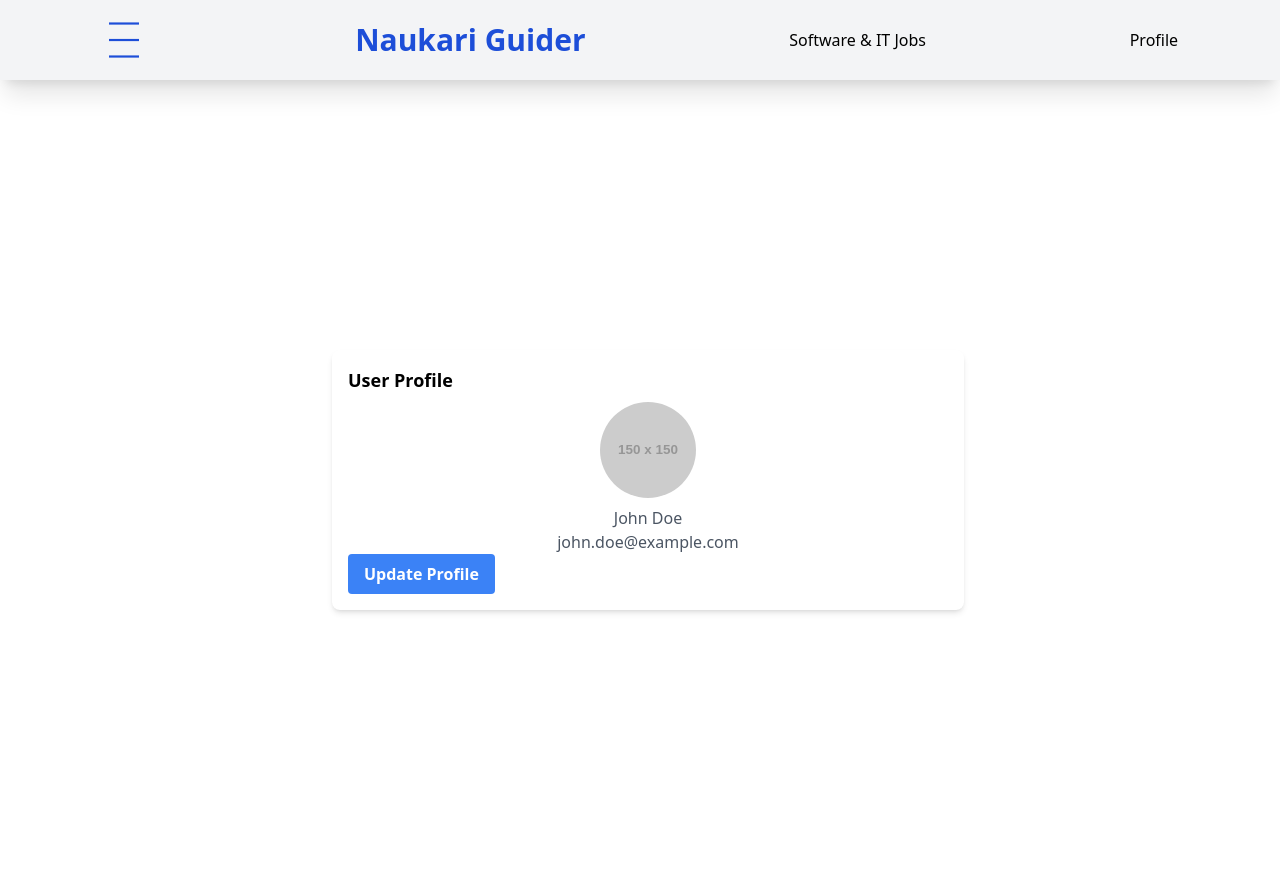
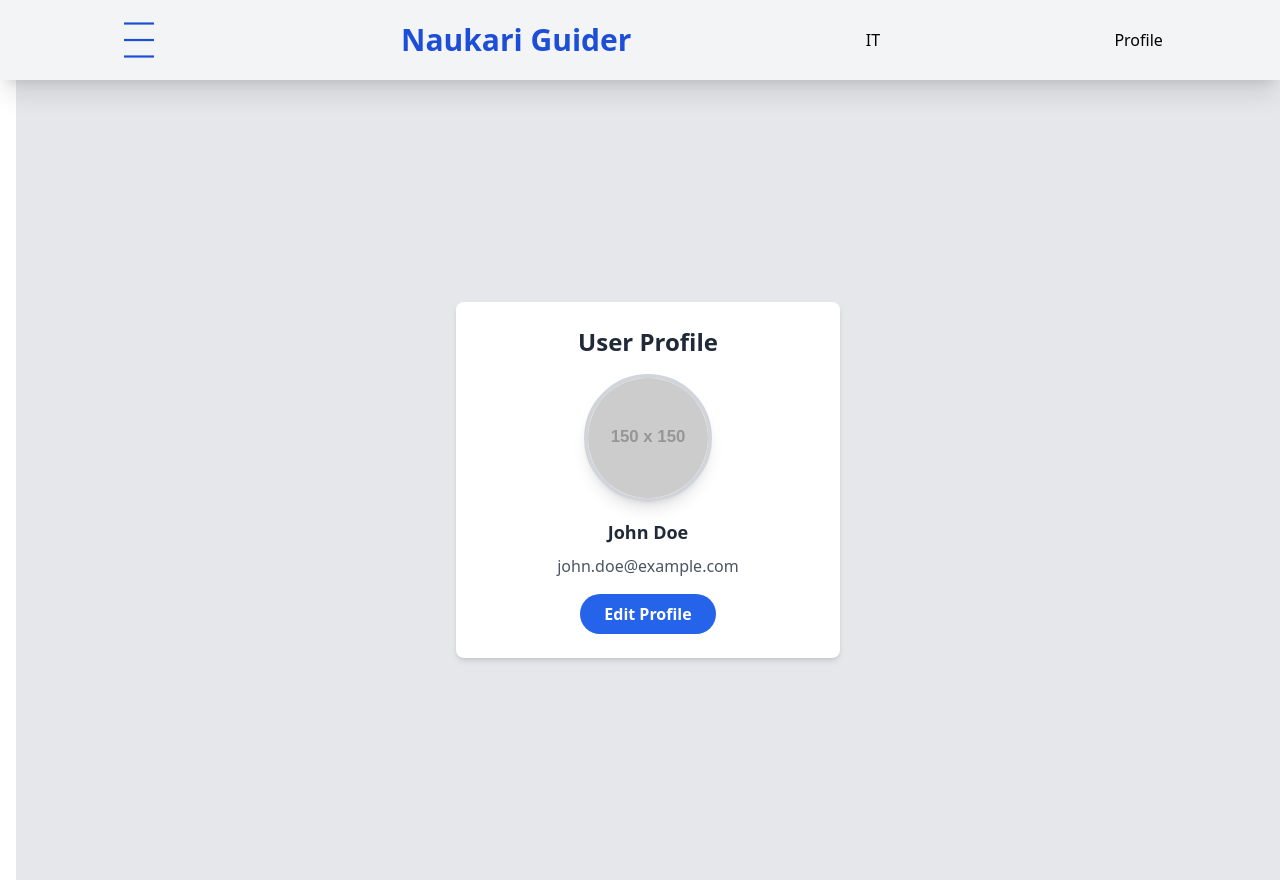
Before and after one commit to gauravghuge7/Naukari-Project, a React (Vite) app in the folder client/: page /user/profile in a window 1280 px wide. Built offline with nearby package versions, Linux system fonts and the light colour scheme.

Commit message:
update the container

```diff
--- a/client/src/Admin/AdminTest/TestLayout.tsx/TestLayout.tsx
+++ b/client/src/Admin/AdminTest/TestLayout.tsx/TestLayout.tsx
@@ -66,8 +66,6 @@ const TestLayout = () => {
 
 
 
-
-
          {/* Create Test Form for creating a test dialog */}
          <section>
             {
--- a/client/src/Router/UserRoutes/UserRouter/UserRouter.tsx
+++ b/client/src/Router/UserRoutes/UserRouter/UserRouter.tsx
@@ -6,6 +6,7 @@ const UserLayout = React.lazy(() => import('../UserLayout/UserLayout'));
 const UserDashboard = React.lazy(() => import('../../../User/UserDashBoard/UserDashBoard'));
 const UserProfile = React.lazy(() => import('../../../User/UserProfile/UserProfile'));
 const MyTests = React.lazy(() => import('../../../User/Tests/MyTests/MyTests'));
+const GiveTest = React.lazy(() => import('../../../User/Tests/GiveTest/GiveTest'));
 
 const UserRouter: React.FC = () => {
    return (
@@ -17,7 +18,7 @@ const UserRouter: React.FC = () => {
                   <Route path='/profile' element={<UserProfile />} />
                   <Route path='/dashboard' element={<UserDashboard />} />
                   <Route path='/test' element={<MyTests />} />
-                  <Route path='/giveTest' element={<>Give Test</>} />
+                  <Route path='/giveTest' element={<GiveTest />} />
                </Route>
             </Routes>
          </Suspense>
--- /dev/null
+++ b/client/src/User/Tests/GiveTest/GiveTest.tsx
@@ -0,0 +1,106 @@
+import React, { useState } from 'react';
+
+interface TestGiverProps {
+  // Add props if needed
+}
+
+const GiveTest: React.FC<TestGiverProps> = () => {
+
+   const [test, setTest] = useState<Test>({
+    testName: "Test Name",
+    testDescription: "Test Description",
+    testQuestions: [
+      {
+        question: "Question 1",
+        options: ["Option 1", "Option 2", "Option 3"],
+      },
+      {
+        question: "Question 2",
+        options: ["Option 1", "Option 2", "Option 3"],
+      },
+      {
+        question: "Question 3",
+        options: ["Option 1", "Option 2", "Option 3"],
+      },
+    ],
+   });
+
+   const [testQuestions, setTestQuestions] = useState([
+      {
+         question: "Question 1",
+         options: ["Option 1", "Option 2", "Option 3"],
+      },
+      {
+         question: "Question 2",
+         options: ["Option 1", "Option 2", "Option 3"],
+      }
+   ]);
+
+   const [currentQuestion, setCurrentQuestion] = useState(0);
+
+   const [userAnswers, setUserAnswers] = useState({});
+
+   const handleNextQuestion = () => {
+      // Logic to handle next question
+   };
+
+   const handlePreviousQuestion = () => {
+      // Logic to handle previous question
+   };
+
+   const handleSubmitTest = () => {
+      // Logic to handle test submission
+   };
+
+  return (
+    <div className="container mx-auto p-4 pt-6 mt-6">
+      <h2 className="text-2xl font-bold mb-4 text-gray-800 text-center">
+        Test Giver
+      </h2>
+      <div className="bg-white rounded-lg shadow-md p-6 w-full max-w-sm">
+        {testQuestions.map((question, index) => (
+          <div key={index} className="mb-4">
+            <h3 className="text-lg font-bold mb-2 text-gray-800">
+              {question.question}
+            </h3>
+            <ul>
+              {question.options.map((option, optionIndex) => (
+                <li key={optionIndex} className="mb-2">
+                  <input
+                    type="radio"
+                    name={`question-${index}`}
+                    value={option}
+                    onChange={(e) => setUserAnswers({ ...userAnswers, [index]: e.target.value })}
+                  />
+                  <span className="ml-2">{option}</span>
+                </li>
+              ))}
+            </ul>
+          </div>
+        ))}
+        <div className="flex justify-between">
+          <button
+            className="bg-blue-600 hover:bg-blue-700 text-white font-bold py-2 px-6 rounded-full transition duration-300"
+            onClick={handlePreviousQuestion}
+          >
+            Previous
+          </button>
+          <button
+            className="bg-blue-600 hover:bg-blue-700 text-white font-bold py-2 px-6 rounded-full transition duration-300"
+            onClick={handleNextQuestion}
+          >
+            Next
+          </button>
+          <button
+            className="bg-blue-600 hover:bg-blue-700 text-white font-bold py-2 px-6 rounded-full transition duration-300"
+            onClick={handleSubmitTest}
+          >
+            Submit
+          </button>
+        </div>
+      </div>
+    </div>
+  );
+};
+
+export default GiveTest;
--- a/client/src/User/UserNavbar/UserNavbar.tsx
+++ b/client/src/User/UserNavbar/UserNavbar.tsx
@@ -62,7 +62,7 @@ const UserNavbar= () => {
             {/*  list of content in navbar */}
             <ul className="flex items-center gap-4 ">
                <li>
-                  <button >Software & IT Jobs</button>
+                  <button > IT </button>
                </li>
 
             </ul>
--- a/client/src/User/UserProfile/UserProfile.tsx
+++ b/client/src/User/UserProfile/UserProfile.tsx
@@ -2,29 +2,66 @@
 import React, { useState } from 'react';
 
 const UserProfile = () => {
-  const [name , setName] = useState('John Doe');
+  const [name, setName] = useState('John Doe');
   const [email, setEmail] = useState('john.doe@example.com');
   const [profilePicture, setProfilePicture] = useState('https://via.placeholder.com/150');
+  const [isEditing, setIsEditing] = useState(false);
 
   const handleUpdateProfile = () => {
-    // Update user profile logic here
+    // Logic to update user profile can be implemented here
+    // For now, we just toggle the editing state
+    setIsEditing(false);
+    alert("Profile updated!");
   };
 
   return (
-    <div className="flex flex-col items-center justify-center h-screen">
-      <div className="bg-white rounded-lg shadow-md p-4 w-1/2">
-        <h2 className="text-lg font-bold mb-2">User Profile</h2>
+    <div className="flex flex-col items-center justify-center h-screen bg-gray-200 p-4">
+      <div className="bg-white rounded-lg shadow-md p-6 w-full max-w-sm">
+        <h2 className="text-2xl font-bold mb-4 text-gray-800 text-center">
+          {isEditing ? "Update Profile" : "User Profile"}
+        </h2>
         <div className="flex flex-col items-center">
-          <img src={profilePicture} alt={name} className="w-24 h-24 rounded-full mb-2" />
-          <p className="text-gray-600">{name}</p>
-          <p className="text-gray-600">{email}</p>
+          <img
+            src={profilePicture}
+            alt={name}
+            className="w-32 h-32 rounded-full mb-4 border-4 border-gray-300 shadow-lg"
+          />
+          {isEditing ? (
+            <>
+              <input
+                type="text"
+                placeholder="Name"
+                className="w-full p-2 mb-4 text-lg font-semibold text-gray-700 border border-gray-400 rounded focus:outline-none focus:ring-2 focus:ring-gray-500"
+                value={name}
+                onChange={(e) => setName(e.target.value)}
+              />
+              <input
+                type="email"
+                placeholder="Email"
+                className="w-full p-2 mb-4 text-lg font-semibold text-gray-700 border border-gray-400 rounded focus:outline-none focus:ring-2 focus:ring-gray-500"
+                value={email}
+                onChange={(e) => setEmail(e.target.value)}
+              />
+              <button
+                className="bg-blue-600 hover:bg-blue-700 text-white font-bold py-2 px-6 rounded-full mt-4 transition duration-300"
+                onClick={handleUpdateProfile}
+              >
+                Save Changes
+              </button>
+            </>
+          ) : (
+            <>
+              <p className="text-lg text-gray-800 font-semibold mb-2">{name}</p>
+              <p className="text-md text-gray-600 mb-4">{email}</p>
+              <button
+                className="bg-blue-600 hover:bg-blue-700 text-white font-bold py-2 px-6 rounded-full transition duration-300"
+                onClick={() => setIsEditing(true)}
+              >
+                Edit Profile
+              </button>
+            </>
+          )}
         </div>
-        <button
-          className="bg-blue-500 hover:bg-blue-700 text-white font-bold py-2 px-4 rounded"
-          onClick={handleUpdateProfile}
-        >
-          Update Profile
-        </button>
       </div>
     </div>
   );
```
Also changed, not shown: 1 other file (tests, documents, lock files or other folders).
